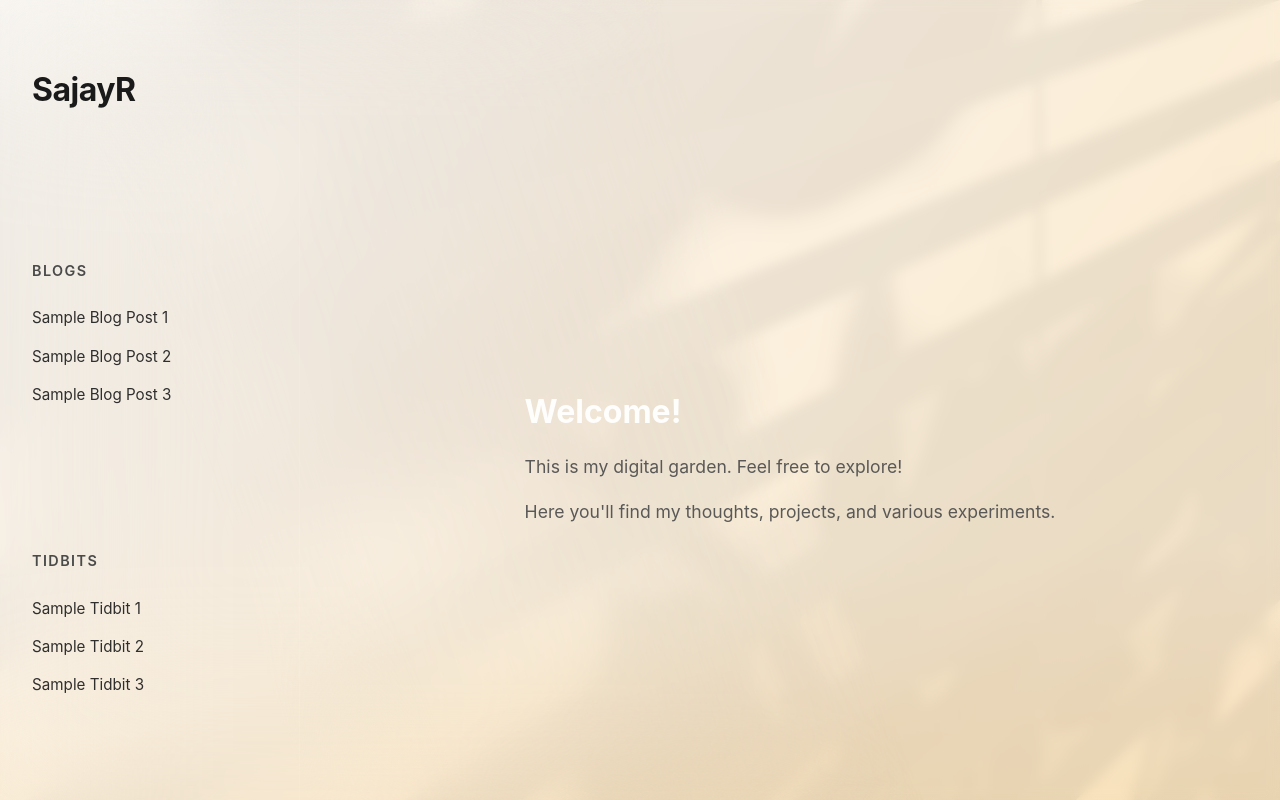
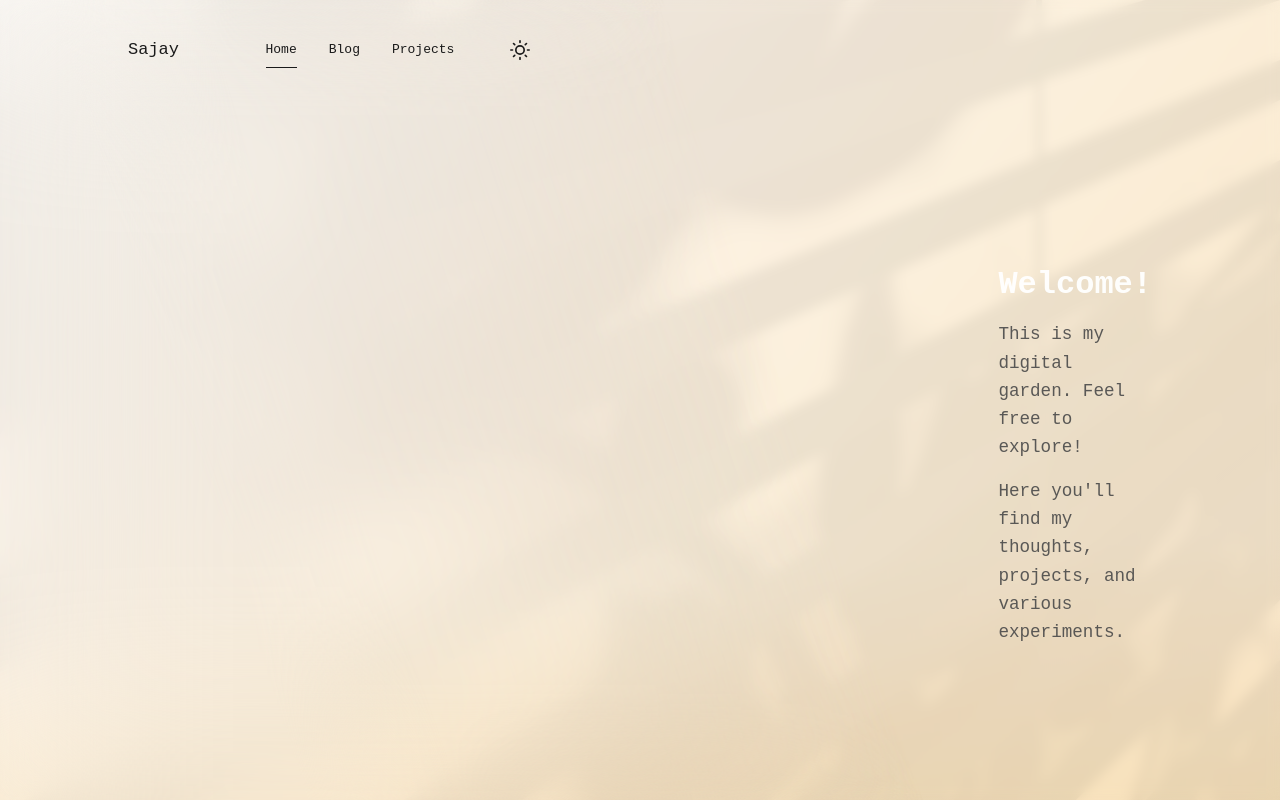
Before and after one commit to SajayR/Sadge, a plain HTML site: page index.html in a window 1280 px wide. Shown: the top 800 px of the page. Drawn offline with Linux system fonts and the light colour scheme.

Commit message:
changed font, navbar

```diff
--- a/index.html
+++ b/index.html
@@ -61,30 +61,22 @@
         </div>
     </div>
 
-    <!-- Left Sidebar -->
-    <aside class="sidebar">
-        <div class="sidebar-content">
-            <h1 class="site-title">SajayR</h1>
-
-            <section class="sidebar-section">
-                <h2>Blogs</h2>
-                <ul class="post-list">
-                    <li><a href="#">Sample Blog Post 1</a></li>
-                    <li><a href="#">Sample Blog Post 2</a></li>
-                    <li><a href="#">Sample Blog Post 3</a></li>
-                </ul>
-            </section>
-
-            <section class="sidebar-section">
-                <h2>Tidbits</h2>
-                <ul class="post-list">
-                    <li><a href="#">Sample Tidbit 1</a></li>
-                    <li><a href="#">Sample Tidbit 2</a></li>
-                    <li><a href="#">Sample Tidbit 3</a></li>
-                </ul>
-            </section>
+    <header class="header">
+        <div class="header-content">
+            <a href="/" class="logo">Sajay</a>
+            <nav class="nav">
+                <a href="/" class="nav-item active">Home</a>
+                <a href="/blog" class="nav-item">Blog</a>
+                <a href="/projects" class="nav-item">Projects</a>
+                <button class="theme-toggle">
+                    <svg width="20" height="20" viewBox="0 0 24 24" fill="none" stroke="currentColor" stroke-width="2" stroke-linecap="round" stroke-linejoin="round">
+                        <circle cx="12" cy="12" r="5"/>
+                        <path d="M12 1v2M12 21v2M4.22 4.22l1.42 1.42M18.36 18.36l1.42 1.42M1 12h2M21 12h2M4.22 19.78l1.42-1.42M18.36 5.64l1.42-1.42"/>
+                    </svg>
+                </button>
+            </nav>
         </div>
-    </aside>
+    </header>
 
     <!-- Main Content Area -->
     <main class="main-content">
--- a/styles.css
+++ b/styles.css
@@ -35,12 +35,16 @@
 
 body {
     color: var(--text-primary);
-    line-height: 1.6;
+    line-height: 1.5;
     margin: 0;
     padding: 0;
     height: 100%;
     width: 100%;
     background-color: var(--light);
+    font-family: ui-monospace, "Cascadia Mono", "Segoe UI Mono",
+        "Liberation Mono", Menlo, Monaco, Consolas, monospace;
+    font-size: 13px;
+    -webkit-font-smoothing: antialiased;
 
     animation-duration: 0s;
     animation-fill-mode: forwards;
@@ -247,10 +251,11 @@ body.dark {
 /* Typography */
 h1, h2, h3 {
     color: var(--text-primary);
+    line-height: 1.2;
 }
 
 .site-title {
-    font-weight: 700;
+    font-weight: 400;
     letter-spacing: -0.5px;
 }
 
@@ -307,3 +312,88 @@ h1, h2, h3 {
 .dark .sidebar {
     border-color: rgba(255, 255, 255, 0.1);
 }
+
+.header {
+    width: 100%;
+    padding: 2rem 0;
+    margin-bottom: 4rem;
+    padding-left: 4rem;
+}
+
+.header-content {
+    max-width: 1200px;
+    margin: 0 auto;
+    padding: 0 2rem;
+    display: flex;
+    justify-content: space-between;
+    align-items: center;
+}
+
+.logo {
+    font-family: ui-monospace, "Cascadia Mono", "Segoe UI Mono",
+        "Liberation Mono", Menlo, Monaco, Consolas, monospace;
+    font-size: 17px;
+    text-decoration: none;
+    color: var(--text-primary);
+    font-weight: 400;
+    margin-left: 2rem;
+}
+
+.nav {
+    display: flex;
+    gap: 2rem;
+    align-items: center;
+    padding-left: 2ch;
+}
+
+.nav-item {
+    text-decoration: none;
+    color: var(--text-primary);
+    font-size: 13px;
+    padding: 0.5rem 0;
+    position: relative;
+}
+
+.nav-item.active::after {
+    content: "";
+    position: absolute;
+    bottom: 0;
+    left: 0;
+    width: 100%;
+    height: 1px;
+    background-color: currentColor;
+}
+
+.theme-toggle {
+    background: none;
+    border: none;
+    padding: 0.5rem;
+    cursor: pointer;
+    color: var(--text-primary);
+    margin-left: 1rem;
+    display: flex;
+    align-items: center;
+    justify-content: center;
+}
+
+p, li, a {
+    font-size: 15px;
+}
+
+.blog-title {
+    font-size: 1.5rem;
+    line-height: 1.2;
+}
+
+.project-title {
+    font-size: 1.125rem;
+    line-height: 1.25;
+}
+
+.date {
+    font-size: 0.875rem;
+}
+
+.meta {
+    font-size: 0.75rem;
+}
```
